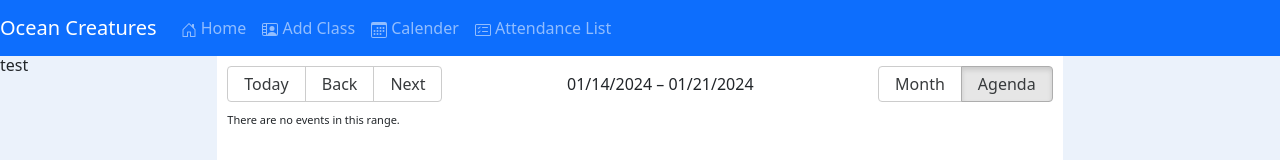
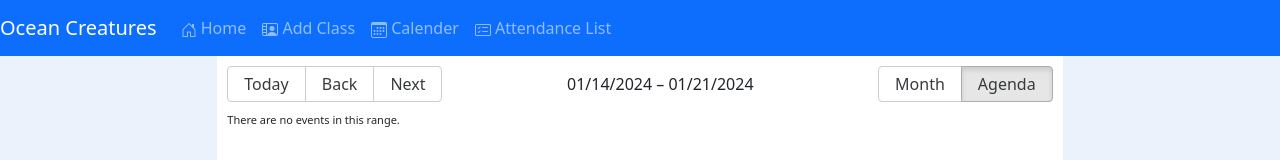
Before and after one commit to bajisapp/oceancreatures11, a React (Vite) app in the folder client/: page /calender in a window 1280 px wide. Shown: the top 160 px of the page. Built offline with nearby package versions, Linux system fonts and the light colour scheme; no server answers.

Commit message:
first tesst  commit

```diff
--- a/client/src/Calender.jsx
+++ b/client/src/Calender.jsx
@@ -1,7 +1,5 @@
 import React, { useEffect, useState } from 'react'
 import axios from 'axios'
-import UpdateUser from './UpdateUser'
-import { Link } from 'react-router-dom'
 import { useNavigate } from 'react-router-dom'
 import 'react-calendar/dist/Calendar.css';
 
@@ -214,7 +212,6 @@ const Updateabsent = (e) => {
 
       <div class="row">
     <div class="col-2">
-      <h6>test</h6>
 
     </div>
     <div class="col-8">
```
